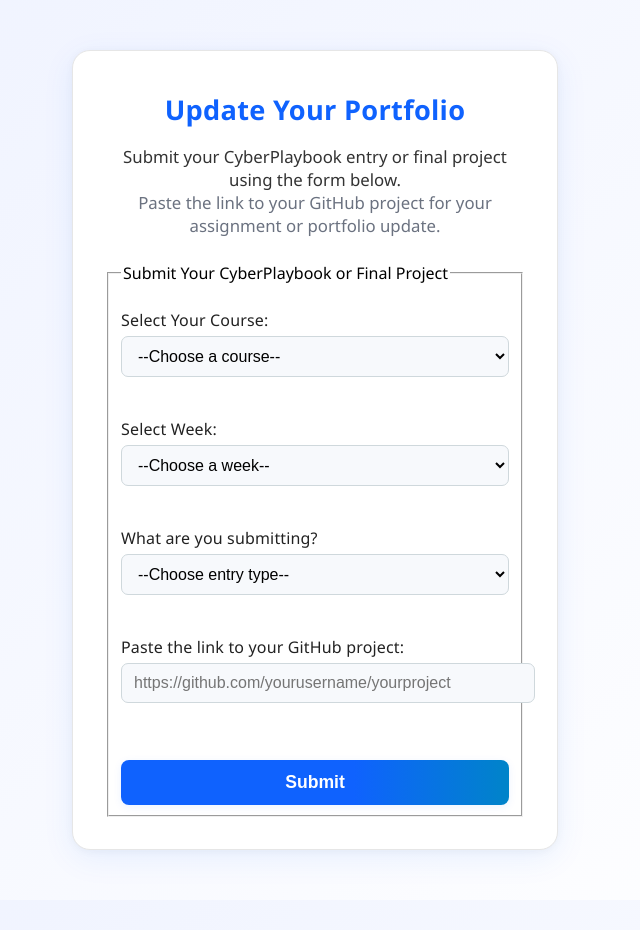
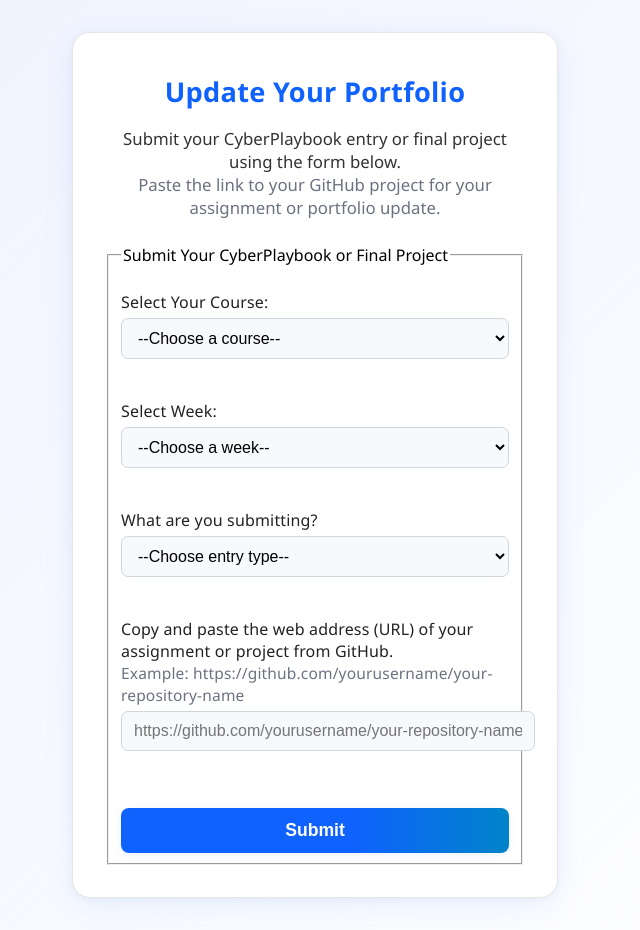
Before and after one commit to Hocking-College-Cybersecurity/hocking-college-cybersecurity.github.io, a Jekyll site: the page pr-link-generator.html, which Jekyll copies as it is, in a window 1280 px wide. Shown: the whole page, without its empty margins (325-965 px from the left). Built offline with Jekyll 4.4.1, drawn with Linux system fonts in a browser that asks for light colours; before the commit the page ends 900 px from its top, so only the background shows below that.

Commit message:
Improve GitHub URL input instructions for clarity and provide an example format

```diff
--- a/pr-link-generator.html
+++ b/pr-link-generator.html
@@ -127,8 +127,19 @@
         </select>
         <br><br>
 
-        <label for="githubUrl">Paste the link to your GitHub project:</label>
-        <input type="url" id="githubUrl" name="githubUrl" required placeholder="https://github.com/yourusername/yourproject">
+        <label for="githubUrl">
+          Copy and paste the web address (URL) of your assignment or project from GitHub.<br>
+          <span style="color:#6b7280; font-size:0.97em;">
+            Example: https://github.com/yourusername/your-repository-name
+          </span>
+        </label>
+        <input
+          type="url"
+          id="githubUrl"
+          name="githubUrl"
+          required
+          placeholder="https://github.com/yourusername/your-repository-name"
+        />
         <br><br>
 
         <button type="submit">Submit</button>
```
